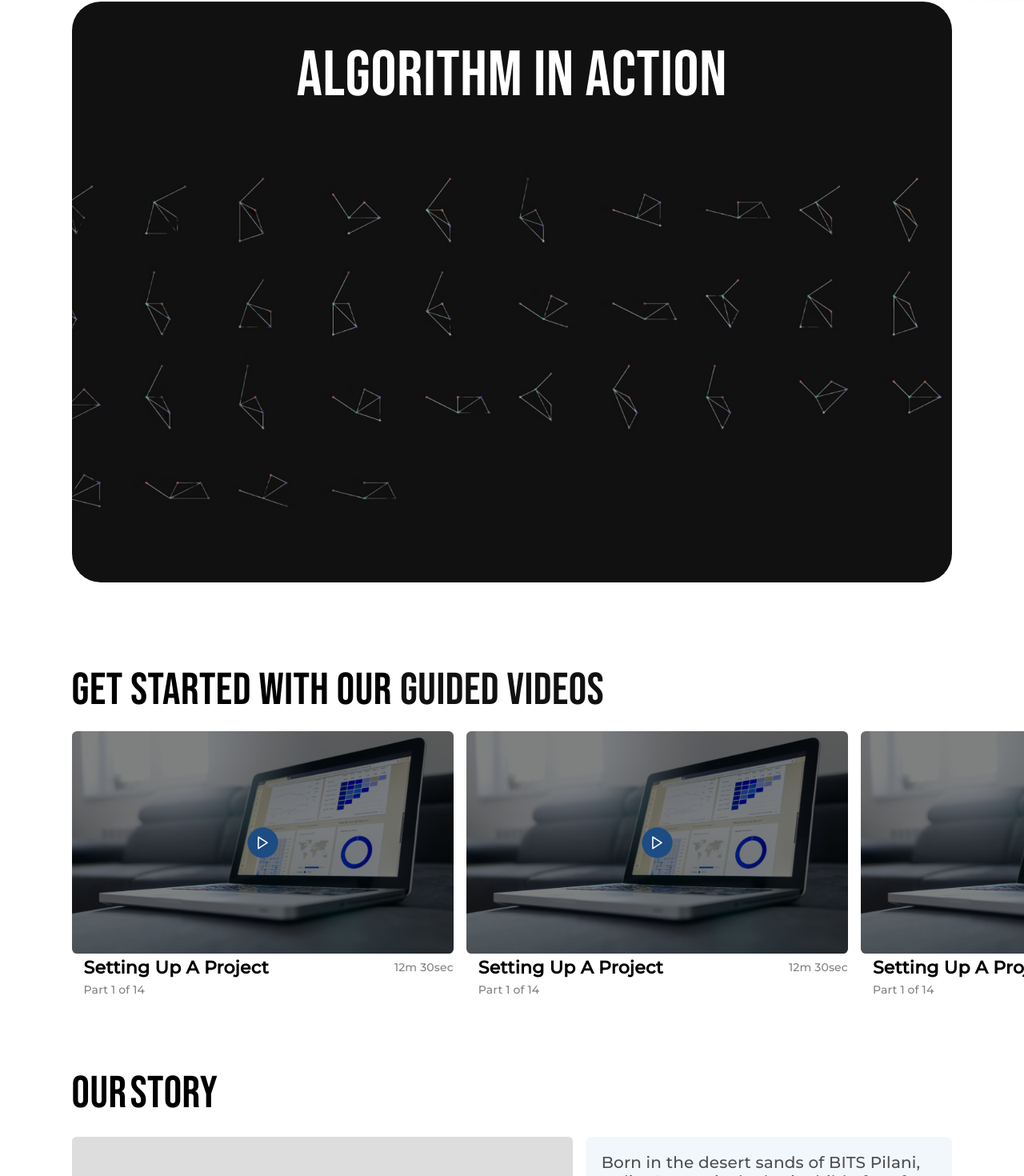
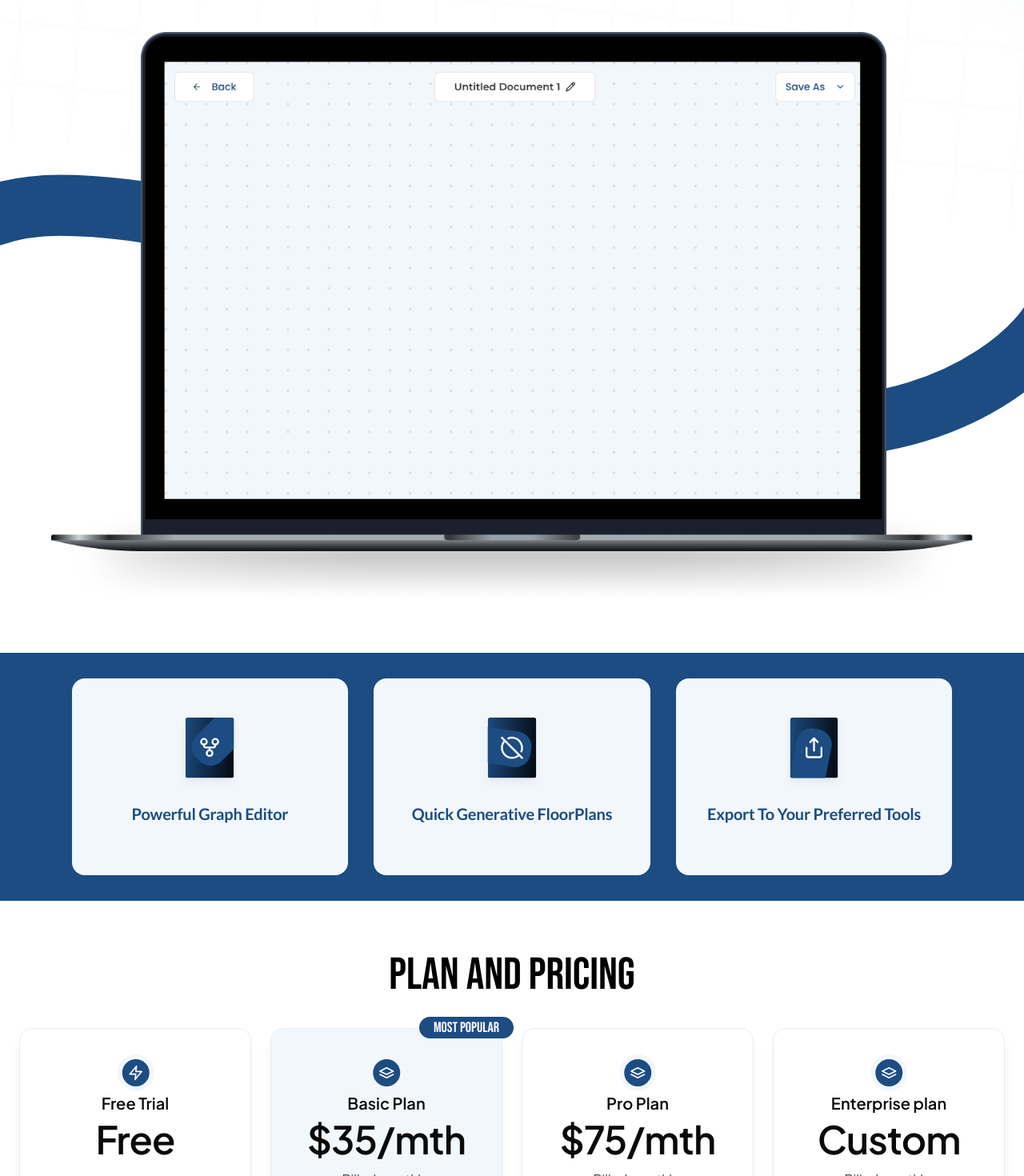
Before and after one commit to GPLAN-team/Gplan-web, a React (Create React App) app: page /signup in a window 1280 px wide. Shown: the part 871-2341 px from the top of the page at 80% size. Built offline with nearby package versions, Linux system fonts and the light colour scheme.

Commit message:
some refactoring
Signed-off-by: Pushkar Mishra <pushkarmishra029@gmail.com>

```diff
--- a/src/components/pages/LandingPage.tsx
+++ b/src/components/pages/LandingPage.tsx
@@ -7,6 +7,9 @@ import MacPhotoSection from "../utils/MacPhotoSection";
 import InfoSection from "../utils/InfoSection";
 import GetStarted from "../utils/GetStarted";
 import Pricing from "../utils/Pricing";
+import GuidedVideos from "../utils/GuidedVideos";
+import OurStory from "../utils/OurStory";
+import DemoVideo from "../utils/DemoVideo";
 
 function LandingPage() {
   return (
@@ -17,6 +20,9 @@ function LandingPage() {
       <InfoSection/>
       {/* <GetStarted/> */}
       <Pricing/>
+      <DemoVideo/>
+      <GuidedVideos/>
+      <OurStory/>
       <Footer />
     </>
   );
--- a/src/components/utils/HeroSection.tsx
+++ b/src/components/utils/HeroSection.tsx
@@ -4,9 +4,7 @@ import landingBG from "../../public/landingBG.png";
 import { useInView } from "react-intersection-observer";
 import RightArrowLineIcon from "../icons/RightArrowLineIcon";
 import PhoneBGWave from "../icons/PhoneBGWave";
-import GuidedVideos from "./GuidedVideos";
-import OurStory from "./OurStory";
-import DemoVideo from "./DemoVideo";
+
 
 function HeroSection() {
   const { ref: imageRef, inView: imageIsVisible } = useInView({
@@ -107,9 +105,6 @@ function HeroSection() {
           </button>
         </div>
       </Box>
-      <DemoVideo/>
-      <GuidedVideos/>
-      <OurStory/>
     </>
   );
 }
```
